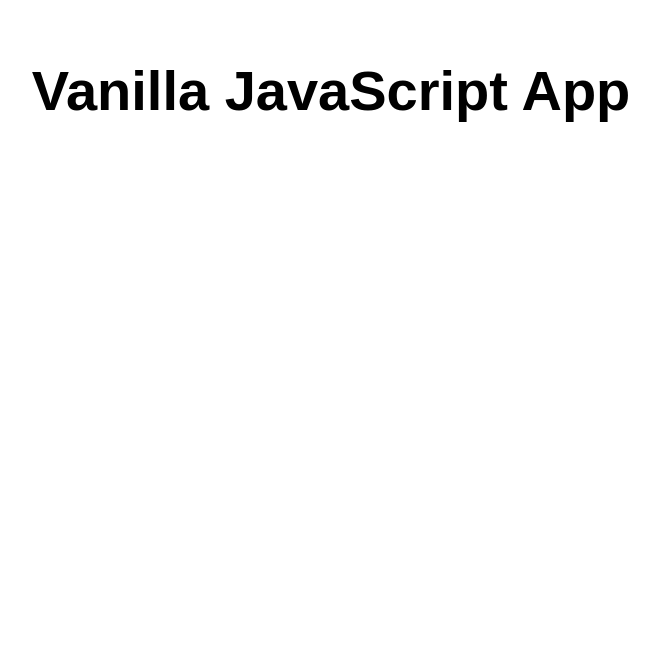
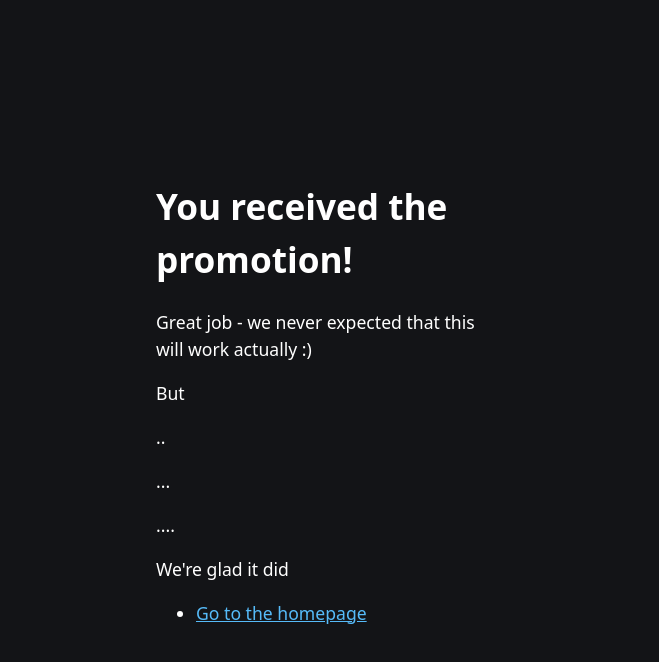
Before and after one commit to Loocker90/PromoPageHackaton, a website: page src/index.html in a window 1280 px wide. Shown: the whole page, without its empty margins (309-968 px from the left). Drawn offline with Linux system fonts and the light colour scheme.

Commit message:
Update index.html

```diff
--- a/src/index.html
+++ b/src/index.html
@@ -1,17 +1,44 @@
-<!DOCTYPE html>
-<html lang="en">
+<html lang="en"><head>
+<meta charset="UTF-8">
+<meta name="viewport" content="width=device-width, initial-scale=1.0">
+<title>404 on CodePen</title>
+<style>
+    * {
+      box-sizing: border-box;
+    }
+    body {
+      font: 110%/1.5 system-ui, sans-serif;
+      background: #131417;
+      color: white;
+      height: 100vh;
+      margin: 0;
+      display: grid;
+      place-items: center;
+      padding: 2rem;
+    }
+    main {
+      max-width: 350px;
+    }
+    a {
+      color: #56BBF9;
+    }
+  </style>
+</head>
+<body>
+<main>
+<h1 data-test-id="PromoPage">You received the promotion!</h1>
+<p>Great job - we never expected that this will work actually :)</p>
+<p>But</p>
+  <p>..</p>
+  <p>...</p>
+  <p>....</p>
+  <p>We're glad it did</p>
+<ul>
+<li>
+<a href="/">Go to the homepage</a>
+</li>
+</ul>
+</main>
 
-<head>
-  <meta charset="UTF-8">
-  <meta name="viewport" content="width=device-width, initial-scale=1.0">
-  <link rel="stylesheet" href="styles.css">
-  <title>Vanilla JavaScript App</title>
-</head>
 
-<body>
-  <main>
-    <h1>Vanilla JavaScript App</h1>
-  </main>
-</body>
-
-</html>
+</body></html>
```
